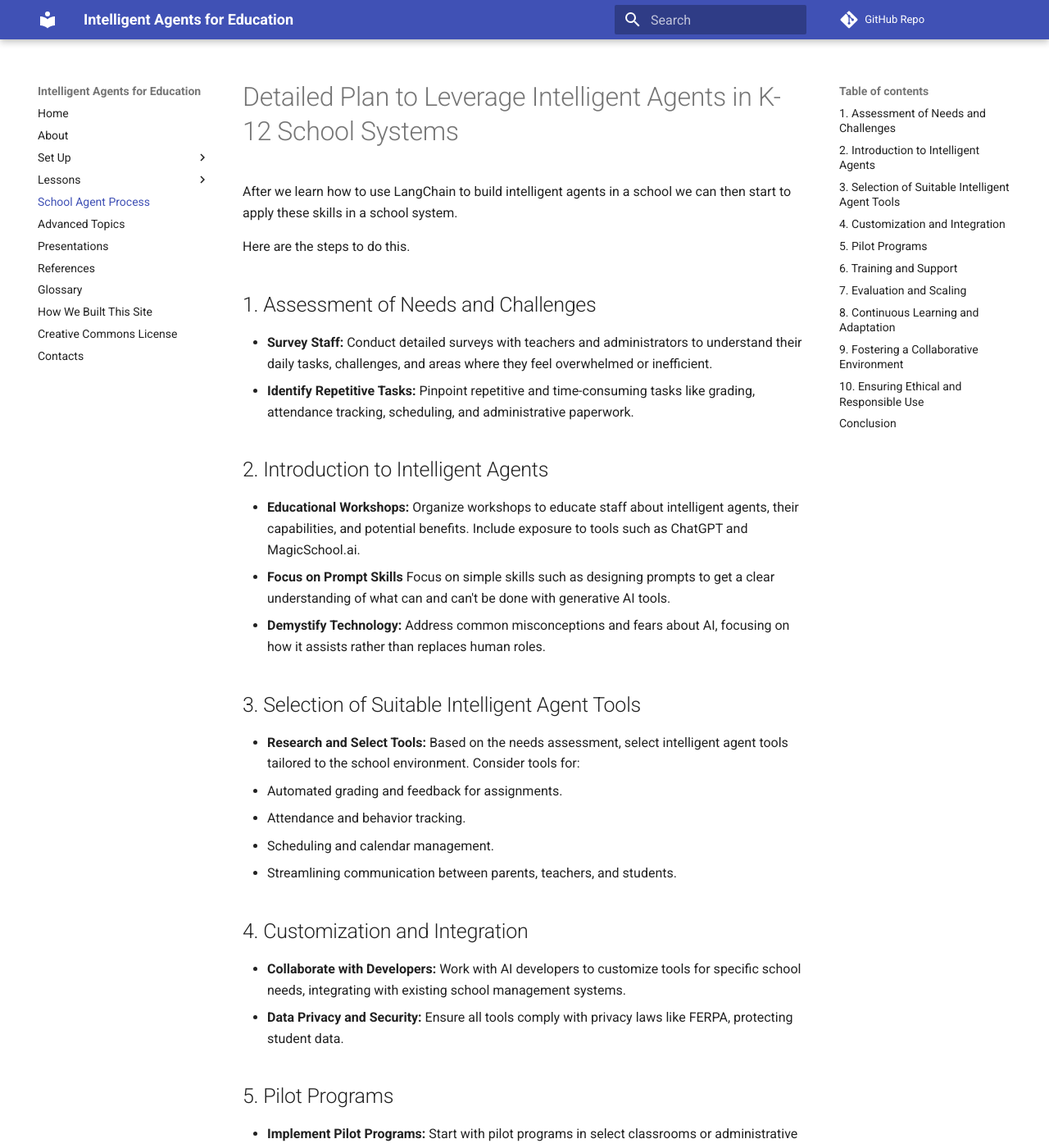
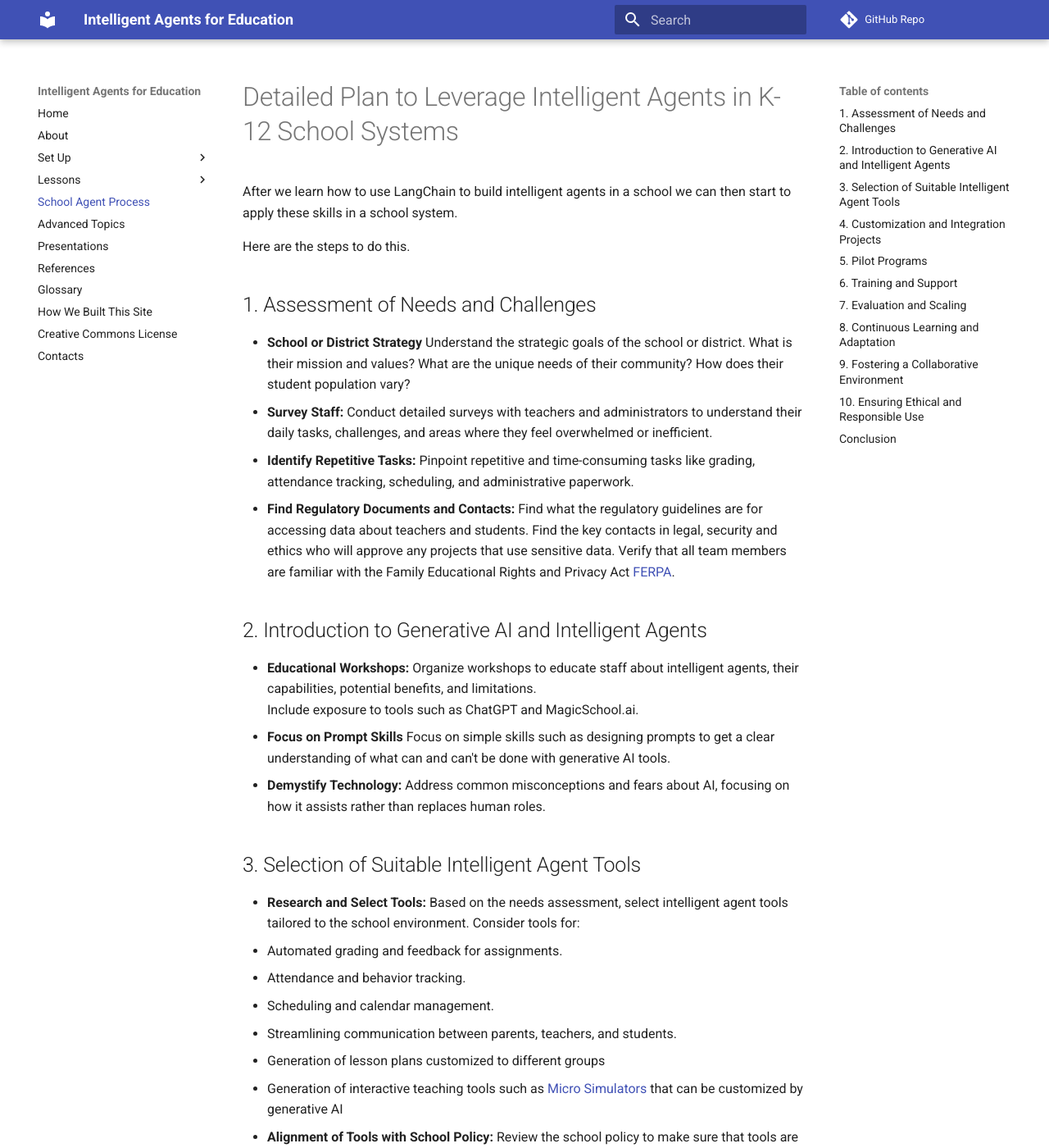
Before and after one commit to dmccreary/learn-langchain, an MkDocs documentation site: the page built from docs/school-agent-process.md, in a window 1280 px wide and 1400 px high. Shown: the whole window at 82% size. Built offline with MkDocs 1.6.1 and Material for MkDocs 9.7.7, drawn with Linux system fonts in a browser that asks for light colours; comment, search, counter and statistics services are not loaded; some of the changed text lies outside the part shown.

Commit message:
updating content

```diff
--- a/docs/school-agent-process.md
+++ b/docs/school-agent-process.md
@@ -7,11 +7,17 @@ we can then start to apply these skills in a school system.
 Here are the steps to do this.
 
 ## 1. Assessment of Needs and Challenges
+- **School or District Strategy** Understand the strategic goals of the school or district.  What is their mission and values? What
+are the unique needs of their community?  How does their student population vary?
 - **Survey Staff:** Conduct detailed surveys with teachers and administrators to understand their daily tasks, challenges, and areas where they feel overwhelmed or inefficient.
 - **Identify Repetitive Tasks:** Pinpoint repetitive and time-consuming tasks like grading, attendance tracking, scheduling, and administrative paperwork.
+- **Find Regulatory Documents and Contacts:** Find what the regulatory guidelines are for accessing data about teachers and students.  Find the key
+contacts in legal, security and ethics who will approve any projects that use sensitive data.  Verify
+that all team members are familiar with the Family Educational Rights and Privacy Act [FERPA](https://studentprivacy.ed.gov/faq/what-ferpa).
 
-## 2. Introduction to Intelligent Agents
-- **Educational Workshops:** Organize workshops to educate staff about intelligent agents, their capabilities, and potential benefits.  Include exposure to tools such as ChatGPT and MagicSchool.ai.
+## 2. Introduction to Generative AI and Intelligent Agents
+- **Educational Workshops:** Organize workshops to educate staff about intelligent agents, their capabilities, potential benefits, and limitations.
+Include exposure to tools such as ChatGPT and MagicSchool.ai.
 - **Focus on Prompt Skills** Focus on simple skills such as designing prompts
 to get a clear understanding of what can and can't be done with generative AI tools.
 - **Demystify Technology:** Address common misconceptions and fears about AI, focusing on how it assists rather than replaces human roles.
@@ -22,13 +28,17 @@ to get a clear understanding of what can and can't be done with generative AI to
   - Attendance and behavior tracking.
   - Scheduling and calendar management.
   - Streamlining communication between parents, teachers, and students.
+  - Generation of lesson plans customized to different groups
+  - Generation of interactive teaching tools such as [Micro Simulators](https://dmccreary.github.io/microsims/) that can be
+  customized by generative AI
+- **Alignment of Tools with School Policy:** Review the school policy to make sure that tools are used in accordance with the school, district, state and national policy guidelines.
 
-## 4. Customization and Integration
-- **Collaborate with Developers:** Work with AI developers to customize tools for specific school needs, integrating with existing school management systems.
-- **Data Privacy and Security:** Ensure all tools comply with privacy laws like FERPA, protecting student data.
+## 4. Customization and Integration Projects
+- **Collaborate with Developers:** Work with AI developers, teachers and students to customize tools for specific school needs, integrating with existing school management systems.
+- **Data Privacy and Security:** Ensure all projects comply with privacy laws protecting student data.
 
 ## 5. Pilot Programs
-- **Implement Pilot Programs:** Start with pilot programs in select classrooms or administrative departments.
+- **Implement Pilot Programs:** Start with pilot programs in select classrooms or administrative departments.  Look for teachers who are visionary thought leaders that can help others understand both the pros and cons of AI in the classroom.
 - **Collect Feedback:** Regularly collect feedback from users to understand the effectiveness and any issues.
 
 ## 6. Training and Support
```
